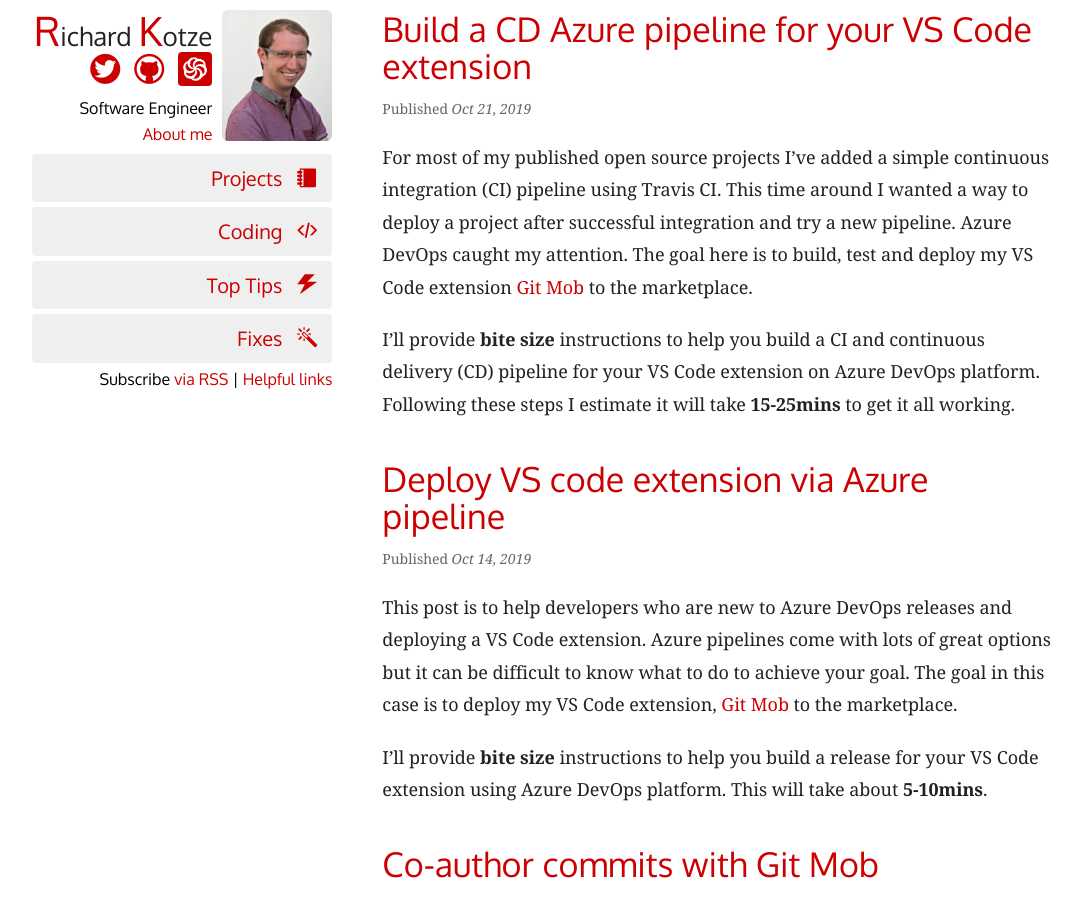
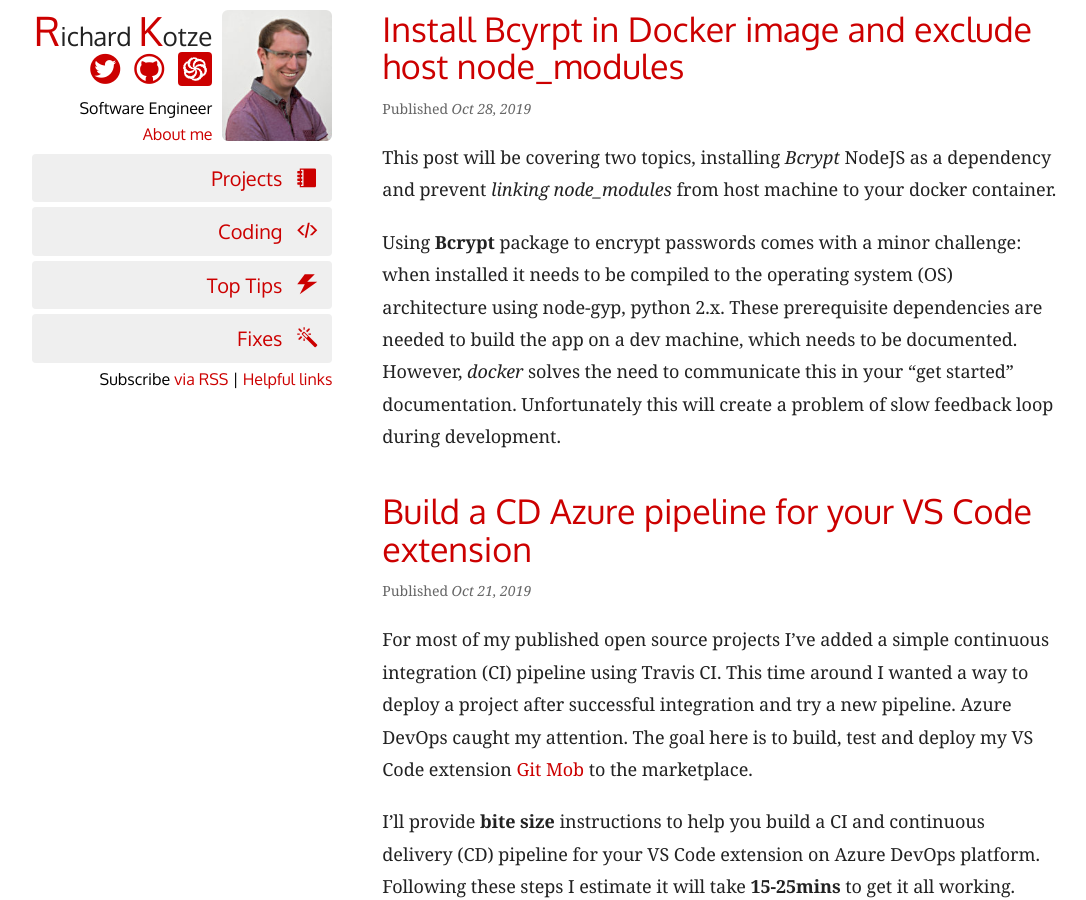
Before and after one commit to rkotze/rkotze.github.io, a Jekyll site: the page built from index.html, in a window 1280 px wide and 900 px high. Shown: the whole window, without its empty margins (186-1272 px from the left). Built offline with Jekyll 4.4.1, drawn with Linux system fonts in a browser that asks for light colours; the list of posts is cut into pages by our own code; some of the changed lines change nothing that is shown; some of the changed text lies outside the part shown.

Commit message:
Ready bcrypt and docker post

````diff
--- a/_drafts/2019-10-21-bcrypt-and-exclude-host-node-modules.md
+++ b/_posts/2019-10-27-bcrypt-and-exclude-host-node-modules.md
@@ -1,18 +1,18 @@
 ---
 layout: post
 title: "Install Bcyrpt in Docker image and exclude host node_modules"
-date: 2019-10-21 11:00:12 +0000
-permalink: /coding/install-bcrypt-docker-image-exclude-host-node-modules
-category: coding
+date: 2019-10-28 06:00:12 +0000
+permalink: top-tips/install-bcrypt-docker-image-exclude-host-node-modules
+category: top-tips
 full_image_url: https://user-images.githubusercontent.com/10452163/67439286-bdb01a80-f5ed-11e9-8d38-239911c53326.jpg
 meta_description: >
   Learn how to build a Dockerfile to compile Bcrypt and don't link host node_modules with docker-compose
 excerpt_separator: <!--more-->
 ---
 
-This post will be covering two topics, installing _Bcrypt_ NodeJS as a package dependency and prevent linking node_modules from host machine to your docker container.
+This post will be covering two topics, installing _Bcrypt_ NodeJS as a dependency and prevent *linking node_modules* from host machine to your docker container.
 
-Using **Bcrypt** package to encrypt passwords comes with a minor challenge: when installed it needs to be compiled to the operating system (OS) architecture using node-gyp, python 2.x. These prerequisite dependencies are needed to build an app on a dev machine, which needs to be documented. However, _docker_ solves the need to communicate this in your "get started" documentation. Unfortunately this will create a problem of slow feedback loop during development.
+Using **Bcrypt** package to encrypt passwords comes with a minor challenge: when installed it needs to be compiled to the operating system (OS) architecture using node-gyp, python 2.x. These prerequisite dependencies are needed to build the app on a dev machine, which needs to be documented. However, _docker_ solves the need to communicate this in your "get started" documentation. Unfortunately this will create a problem of slow feedback loop during development.
 
 <!--more-->
 
@@ -21,11 +21,9 @@
 
 Every time there is a code change to the application the docker image will need a rebuild to check those changes. The rebuild is an additional step which will add time for every change to check, creating slow feedback loop and causing engineering frustration. This can be solved by using docker [named volumes](https://success.docker.com/article/different-types-of-volumes){:target="\_blank" rel="noopener"}, which will link your application files on your _host_ to the docker container.
 
-The next challenge will be during development, where an engineer might be working on a different <abbr title="Operating System">OS</abbr> to the docker container. For example an engineer might be working on _Windows_ OS but the _docker image_ built is Linux. This will throw an **error** when running the app because Bcrypt dependency will be compiled against the host (Windows) but it will be running on Linux. Causing the error below:
+The next challenge will be during development, where an engineer might be working on a different <abbr title="Operating System">OS</abbr> to the docker container. For example an engineer might be working on _Windows_ but the _docker image_ built is Linux. This will throw an **error** when running the app because Bcrypt dependency will be compiled against the host (Windows) but it will be running on Linux. Causing the error below:
 
-```
-Error: /app/node_modules/bcrypt/lib/binding/bcrypt_lib.node: invalid ELF header
-```
+### `Error: /app/node_modules/bcrypt/lib/binding/bcrypt_lib.node: invalid ELF header`
 
 ### Solution to first problem, setup Dockerfile to build Bcrypt
 
@@ -44,7 +42,7 @@
 
 You might want to setup a `docker-compose.yml` file with a `volumes` field which creates a named volume to link your host files to the container. If the host has a different <abbr title="Operating System">OS</abbr> to the container then the app will fail as explained above. The issue is _Bcrypt_ node_module is causing the error and we need a way to exclude the node_modules installed on the host machine from being linked to the container.
 
-What is possible is to prevent the `node_modules` being linked from the host to the container is to use an **anonymous volume**.
+What is possible is to prevent the node_modules being linked from the host to the container is to use an **anonymous volume**.
 
 Example snippet of `docker-compose` file:
 
@@ -56,6 +54,6 @@
 
 Anonymous volumes reference the directory in the container and docker handles where the files are stored. The mount is outside of your project. This keeps the `node_modules` intact that were built for the image.
 
-Each time you run `docker-compose up` it will create another anonymous volume for newly created containers. Unfortunately running `docker-compose down` does not remove anonymous volumes however, using the flag `-v` would remove **named & anonymous**. If you _don't_ want to remove named volumes you can **stop** the containers, then run `docker-compose rm -vf` will remove only anonymous volumes.
+Each time you run `docker-compose up` it will create another anonymous volume for newly created containers. Unfortunately running `docker-compose down` does not remove anonymous volumes however, using the flag `-v` would remove **named & anonymous**. If you _don't_ want to remove named volumes you can **stop** the containers, then run `docker-compose rm -vf` will remove **only** anonymous volumes.
 
 This post is to help create a better engineering experience during development using docker. Comment below if you would like to add more to this. If you found it helpful, please take a moment to share on Twitter.
````
